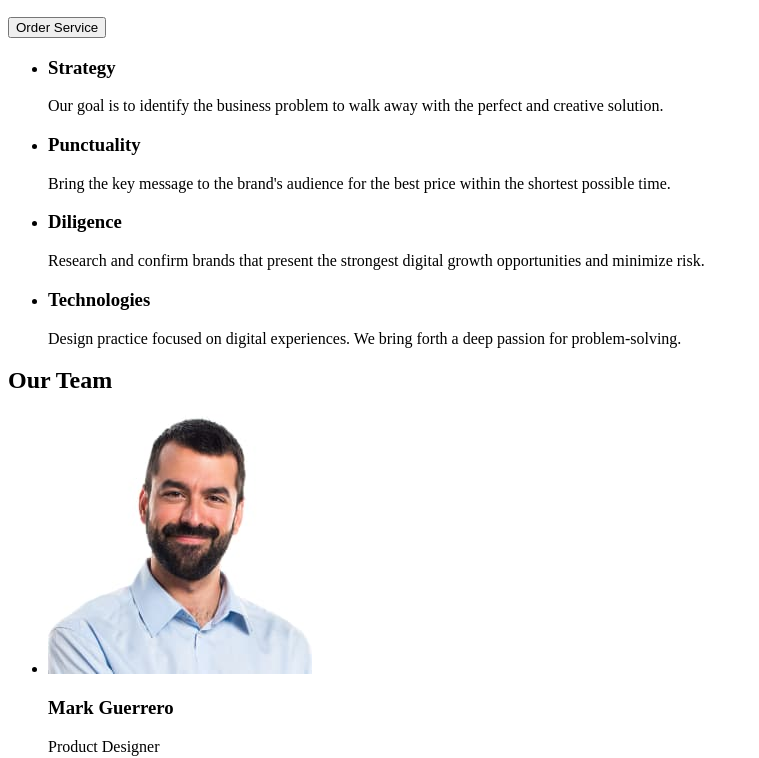
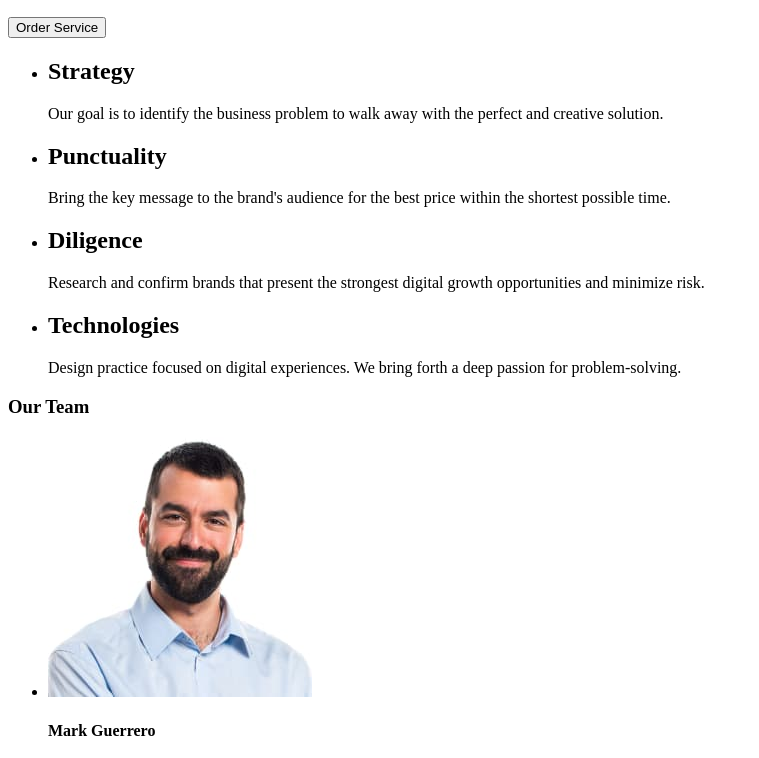
Before and after one commit to BohdanBezoglyuk/goit-markup-hw-01, a plain HTML site: page index.html in a window 1280 px wide. Shown: the part 198-956 px from the top of the page, without its empty margins (0-759 px from the left). Drawn offline with Linux system fonts and the light colour scheme.

Commit message:
виправлення 3

```diff
--- a/index.html
+++ b/index.html
@@ -18,7 +18,7 @@
       <address>
         <ul>
           <li><a href="mailto:info@devstudio.com">info@devstudio.com</a></li>
-          <li><a href="tel:110001111111">+11 (000) 111-11-11</a></li>
+          <li><a href="tel:+110001111111">+11 (000) 111-11-11</a></li>
         </ul>
       </address>
     </header>
@@ -30,28 +30,28 @@
       <section>
         <ul>
           <li>
-            <h3>Strategy</h3>
+            <h2>Strategy</h2>
             <p>
               Our goal is to identify the business problem to walk away with the
               perfect and creative solution.
             </p>
           </li>
           <li>
-            <h3>Punctuality</h3>
+            <h2>Punctuality</h2>
             <p>
               Bring the key message to the brand's audience for the best price
               within the shortest possible time.
             </p>
           </li>
           <li>
-            <h3>Diligence</h3>
+            <h2>Diligence</h2>
             <p>
               Research and confirm brands that present the strongest digital
               growth opportunities and minimize risk.
             </p>
           </li>
           <li>
-            <h3>Technologies</h3>
+            <h2>Technologies</h2>
             <p>
               Design practice focused on digital experiences. We bring forth a
               deep passion for problem-solving.
@@ -60,7 +60,7 @@
         </ul>
       </section>
       <section>
-        <h2>Our Team</h2>
+        <h3>Our Team</h3>
         <ul>
           <li>
             <img
@@ -69,7 +69,7 @@
               width="264"
               height="260"
             />
-            <h3>Mark Guerrero</h3>
+            <h4>Mark Guerrero</h4>
             <p>Product Designer</p>
           </li>
           <li>
@@ -79,7 +79,7 @@
               width="264"
               height="260"
             />
-            <h3>Tom Ford</h3>
+            <h4>Tom Ford</h4>
             <p>Frontend Developer</p>
           </li>
           <li>
@@ -89,7 +89,7 @@
               width="264"
               height="260"
             />
-            <h3>Camila Garcia</h3>
+            <h4>Camila Garcia</h4>
             <p>Marketing</p>
           </li>
           <li>
@@ -99,7 +99,7 @@
               width="264"
               height="260"
             />
-            <h3>Daniel Wilson</h3>
+            <h4>Daniel Wilson</h4>
             <p>UI Designer</p>
           </li>
         </ul>
```
